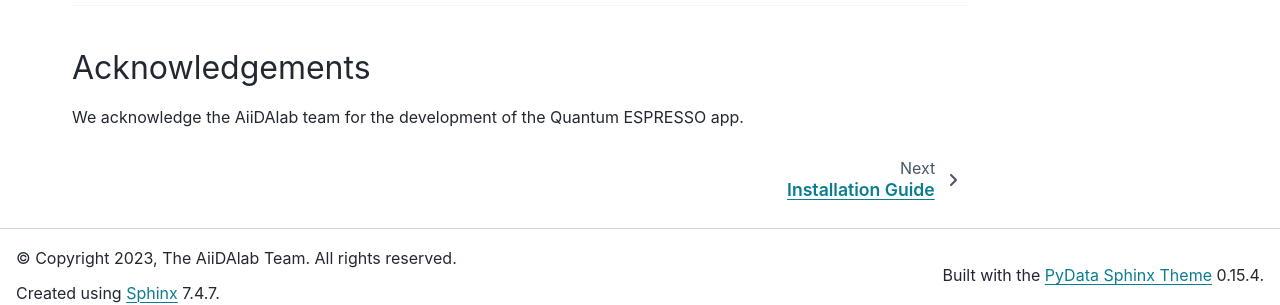
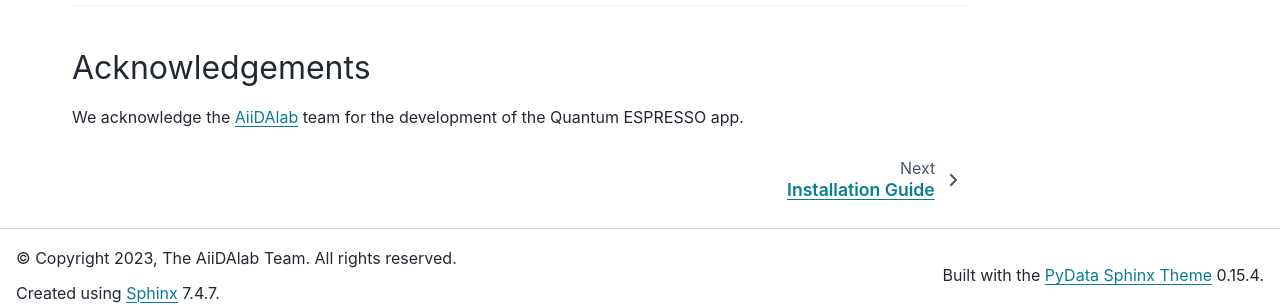
Before and after one commit to aiidalab/aiidalab-qe, a Sphinx documentation site: the page built from docs/source/index.rst, in a window 1280 px wide and 1367 px high. Shown: the part 1045-1350 px from the top of the window. Built offline with Sphinx 7.4.7 and the PyData theme 0.15.4, drawn with Linux system fonts in a browser that asks for light colours.

```diff
--- a/docs/source/index.rst
+++ b/docs/source/index.rst
@@ -121,4 +121,4 @@ If you use the app for research, please follow these links to:
 Acknowledgements
 ================
 
-We acknowledge the AiiDAlab team for the development of the Quantum ESPRESSO app.
+We acknowledge the `AiiDAlab`_ team for the development of the Quantum ESPRESSO app.
```
